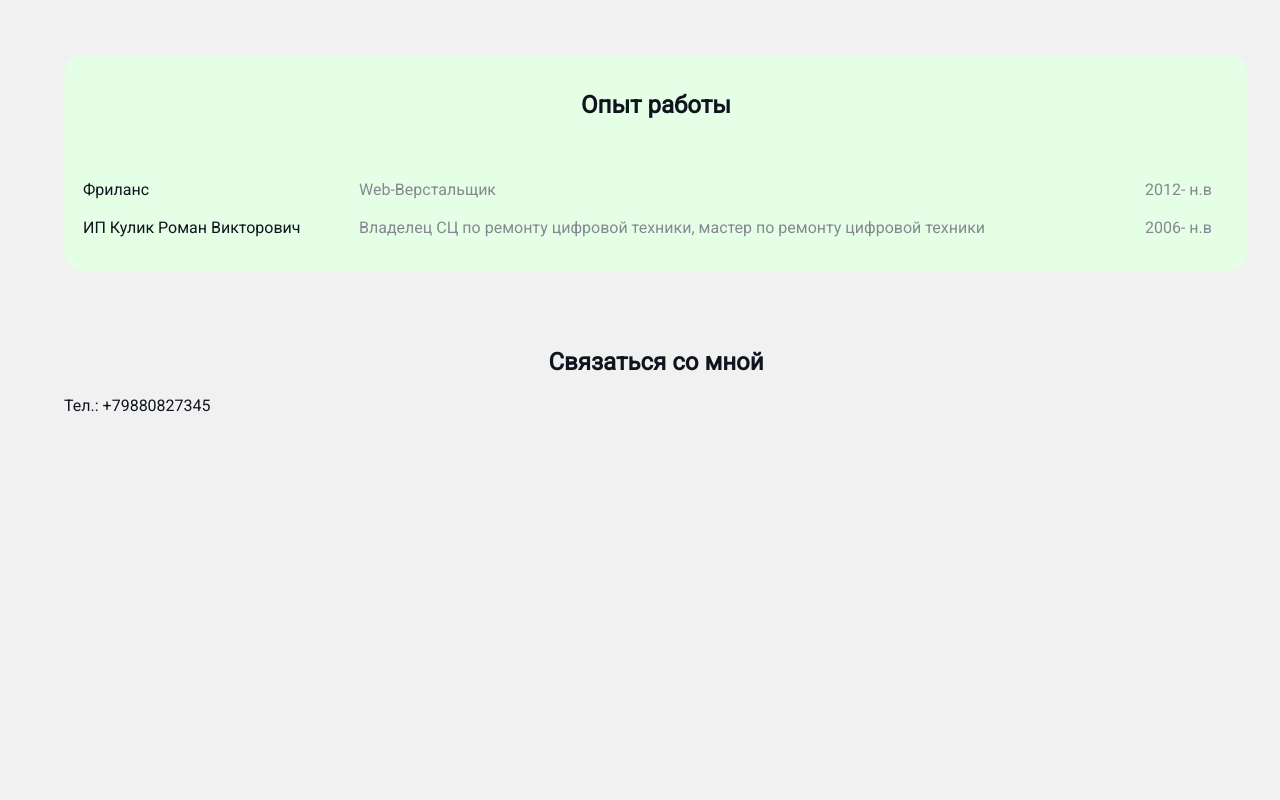
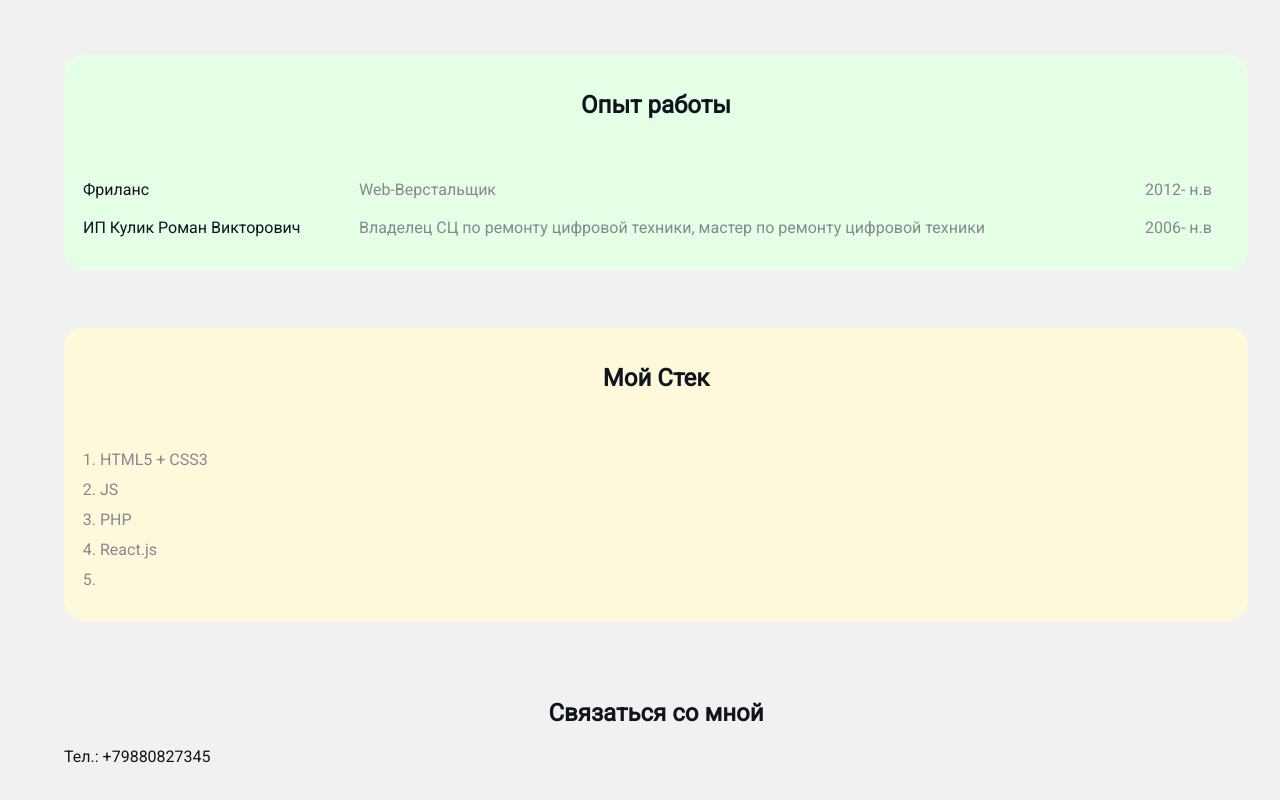
Before and after one commit to KulikRomanDev/cv, a plain HTML site: page index.html in a window 1280 px wide. Shown: the part 599-1399 px from the top of the page. Before the commit the page ends 1198 px from the top, so only its background shows below. Drawn offline with Linux system fonts and the light colour scheme.

Commit message:
Update index.html

```diff
--- a/index.html
+++ b/index.html
@@ -60,6 +60,15 @@
                     </tbody>
                 </table>
             </div>
+            <div class="card bg-yellow">
+                <h2>Мой Стек</h2>
+                <ol class="list">
+                    <li>HTML5 + CSS3</li>
+                    <li>JS</li>
+                    <li>PHP</li>
+                    <li>React.js<li>
+                </ol>
+            </div>
 
             <div class="contact">
                 <h2>Связаться со мной</h2>
```
